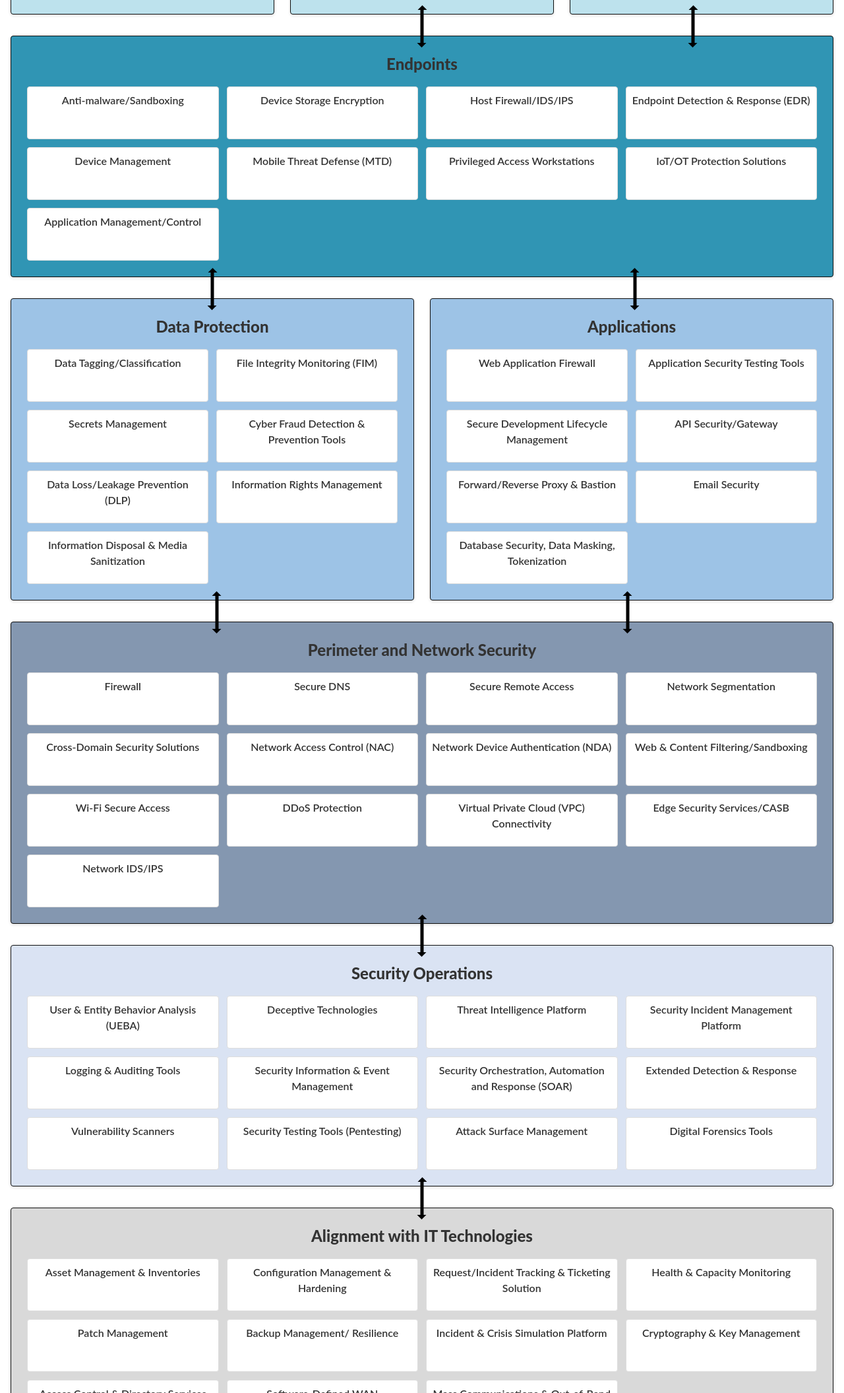
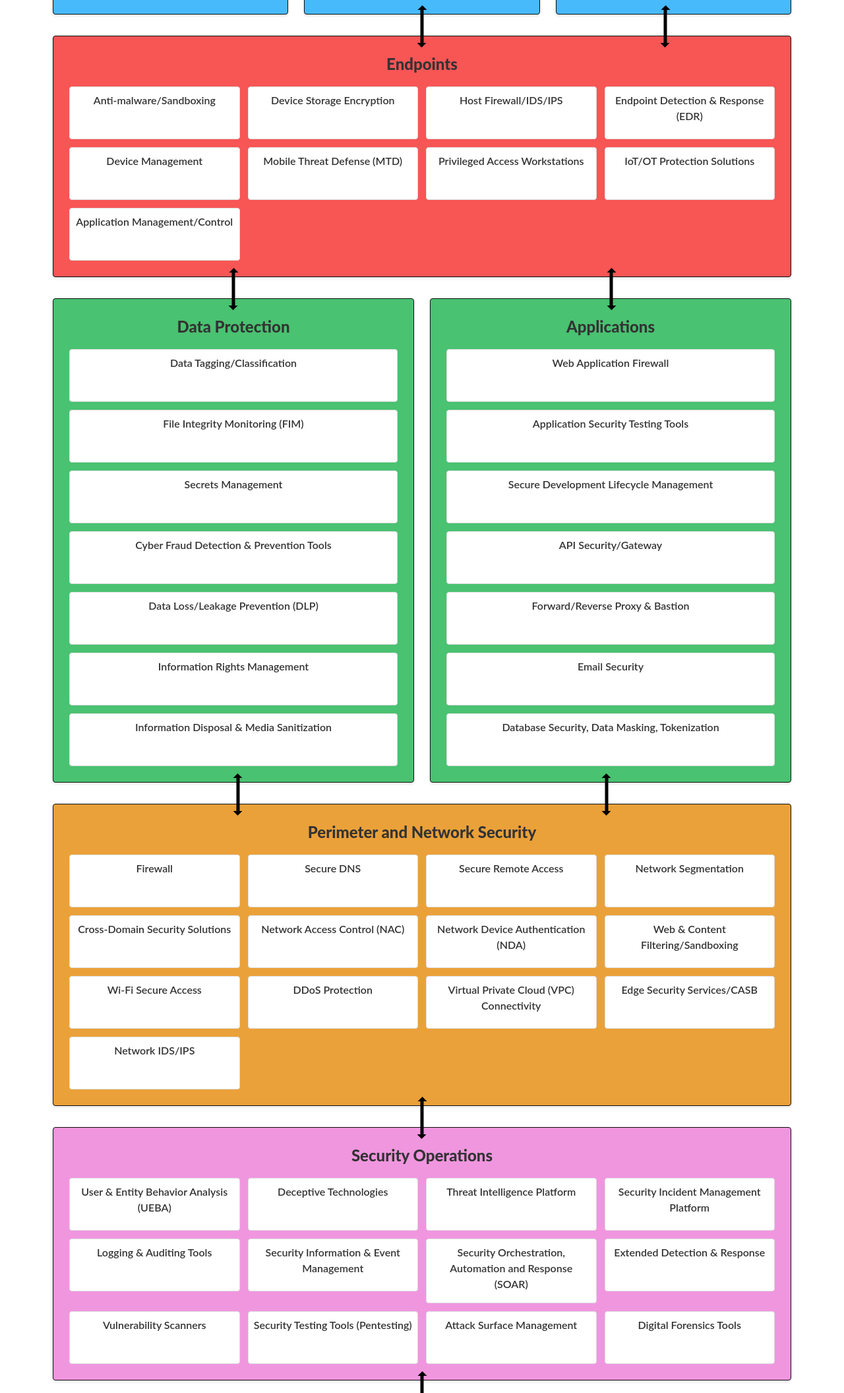
Before and after one commit to canada-ca/cyber-security-reference-architecture, a plain HTML site: page index.html in a window 1280 px wide. Shown: the part 689-2800 px from the top of the page at 66% size. Drawn offline with Linux system fonts and the light colour scheme.

Commit message:
Update index.html

```diff
--- a/index.html
+++ b/index.html
@@ -81,7 +81,8 @@
         /* Main Content Structure */
         .container {
             max-width: 1900px;
-            margin: 0 auto;
+            margin-left: 4rem;
+            margin-right: 4rem;
             padding: 2rem 1rem;
         }
 
@@ -93,7 +94,7 @@
         }
 
         .box-1 {
-            background-color: #bde2ed;
+            background-color: #47bafc;
             border: 1.5px solid #0f0f0f;
             padding: 1.5rem;
             border-radius: 4px;
@@ -104,7 +105,7 @@
         }
 
         .box-2 {
-            background-color: #3095b4;
+            background-color: #f85555;
             border: 1.5px solid #0f0f0f;
             padding: 1.5rem;
             border-radius: 4px;
@@ -115,7 +116,7 @@
         }
 
         .box-3 {
-            background-color: #9dc3e6;
+            background-color: #49c271;
             border: 1.5px solid #0f0f0f;
             padding: 1.5rem;
             border-radius: 4px;
@@ -126,7 +127,7 @@
         }
 
         .box-4 {
-            background-color: #8497b0;
+            background-color: #eba139;
             border: 1.5px solid #0f0f0f;
             padding: 1.5rem;
             border-radius: 4px;
@@ -137,7 +138,7 @@
         }
 
         .box-5 {
-            background-color: #dae3f3;
+            background-color: #f096df;
             border: 1.5px solid #0f0f0f;
             padding: 1.5rem;
             border-radius: 4px;
@@ -148,7 +149,7 @@
         }
 
         .box-6 {
-            background-color: #d9d9d9;
+            background-color: #907dc3;
             border: 1.5px solid #0f0f0f;
             padding: 1.5rem;
             border-radius: 4px;
```
